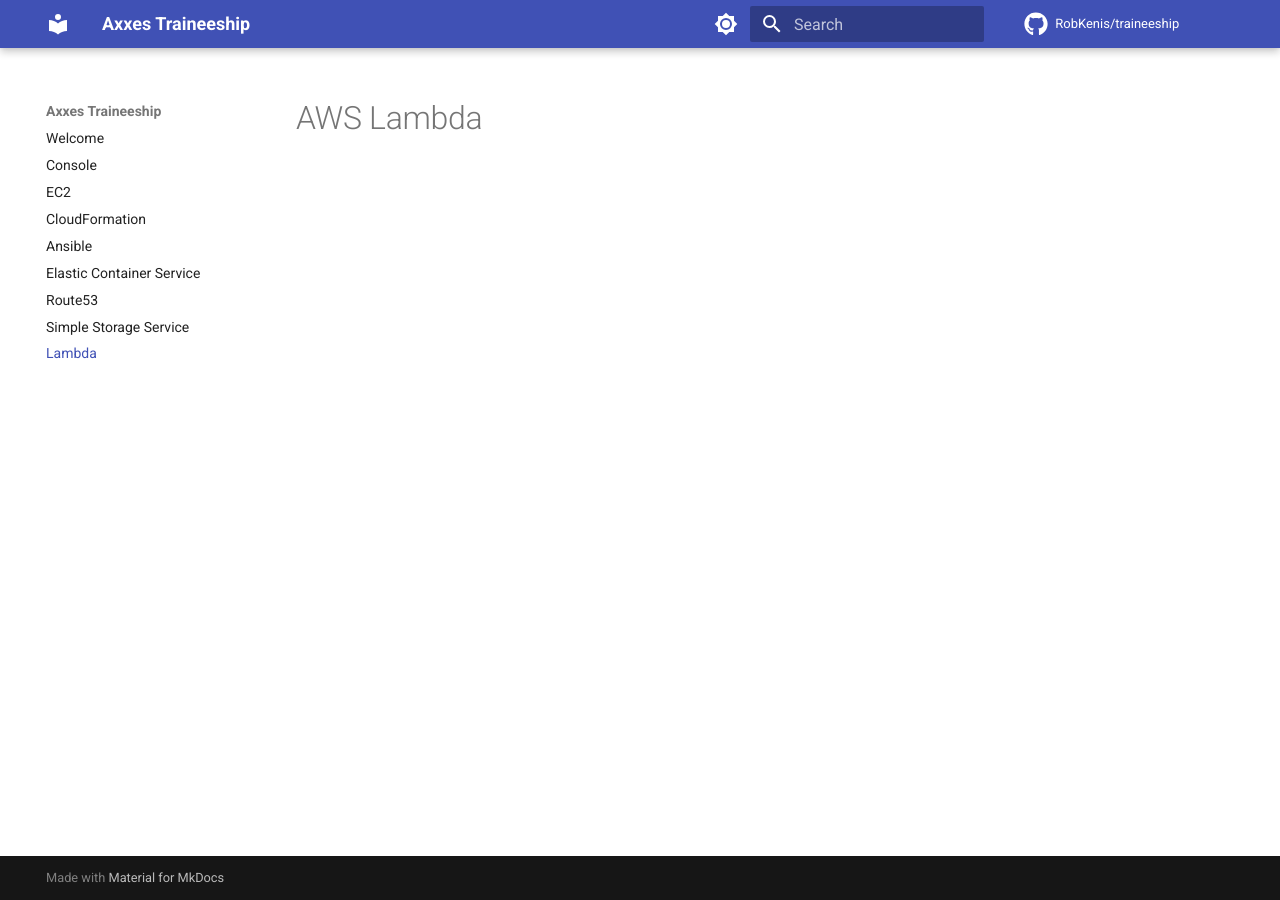
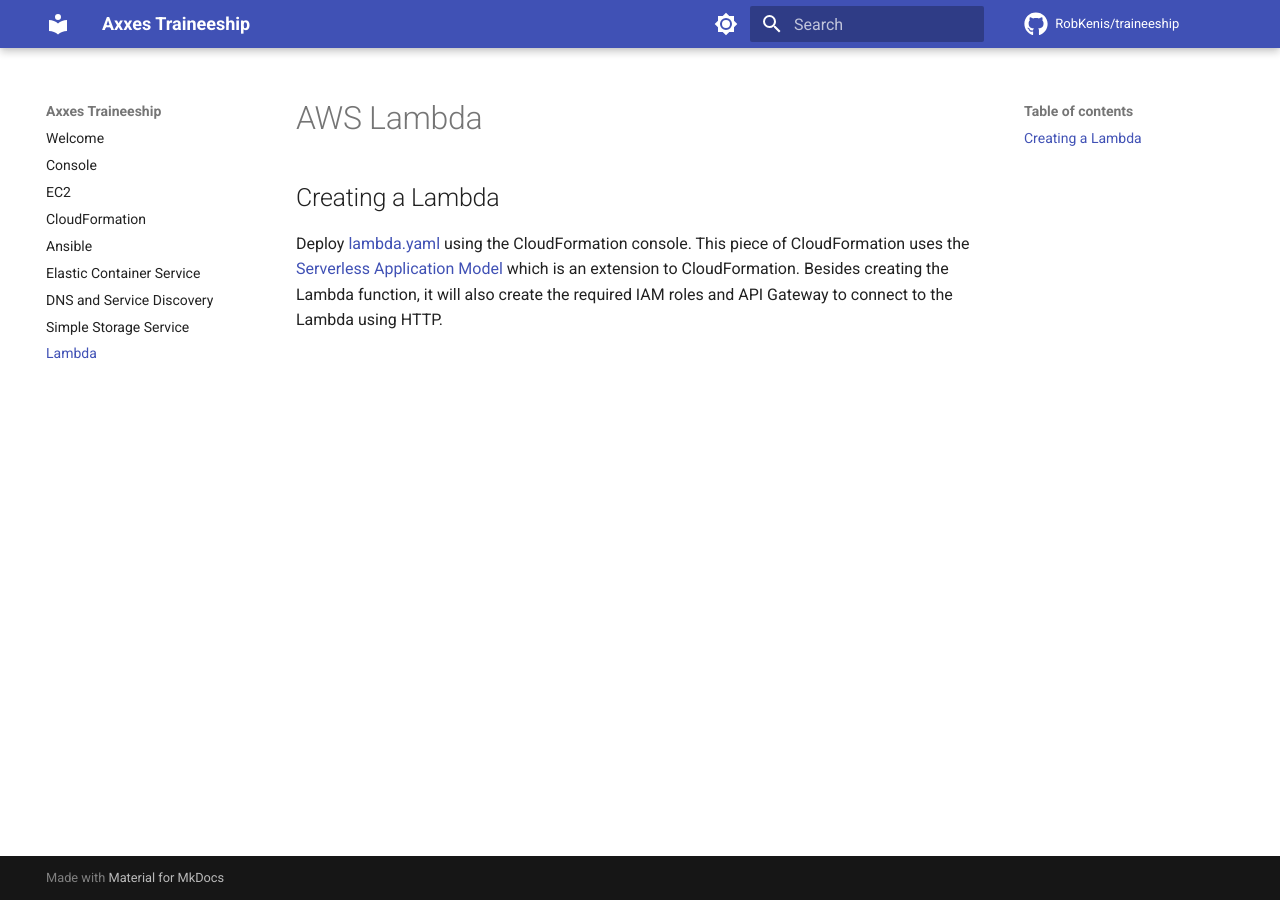
Before and after one commit to RobKenis/traineeship, an MkDocs documentation site: the page built from docs/content/aws/lambda/index.md, in a window 1280 px wide. Built offline with MkDocs 1.6.1 and Material for MkDocs 9.7.7, drawn with Linux system fonts in a browser that asks for light colours; comment, search, counter and statistics services are not loaded.

Commit message:
Add documentation on Lambda

```diff
--- a/docs/content/aws/lambda/index.md
+++ b/docs/content/aws/lambda/index.md
@@ -1 +1,8 @@
 # AWS Lambda
+
+## Creating a Lambda
+
+Deploy [lambda.yaml](lambda.yaml) using the CloudFormation console. This piece of CloudFormation uses
+the [Serverless Application Model](https://docs.aws.amazon.com/serverless-application-model/latest/developerguide/sam-specification.html)
+which is an extension to CloudFormation. Besides creating the Lambda function, it will also create the required IAM
+roles and API Gateway to connect to the Lambda using HTTP.
--- a/mkdocs.yml
+++ b/mkdocs.yml
@@ -28,7 +28,7 @@
   - CloudFormation: content/aws/cloudformation/index.md
   - Ansible: content/ansible/aws.md
   - Elastic Container Service: content/aws/ecs/index.md
-  - Route53: content/aws/route53/index.md
+  - DNS and Service Discovery: content/aws/route53/index.md
   - Simple Storage Service: content/aws/s3/index.md
   - Lambda: content/aws/lambda/index.md
 
```
Also changed, not shown: docs/content/aws/lambda/lambda.yaml (added, +22 -0 lines), docs/content/aws/route53/index.md (+5 -1 lines).
